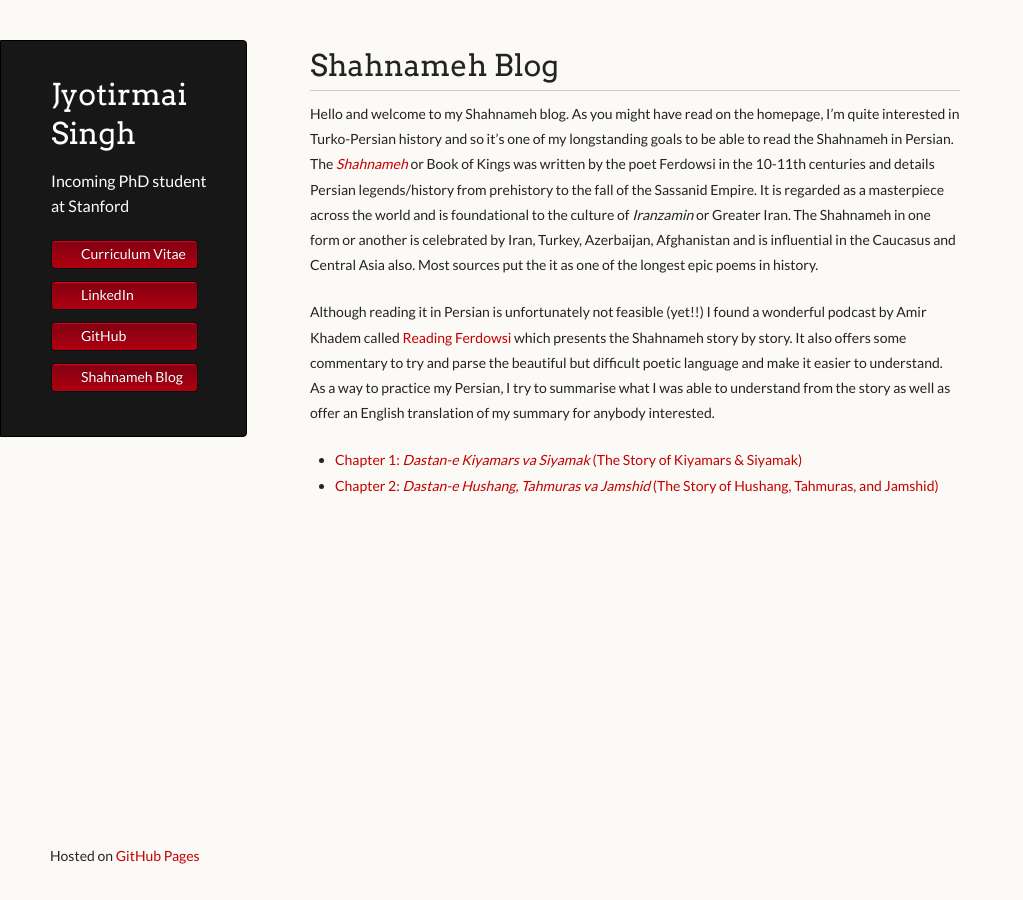
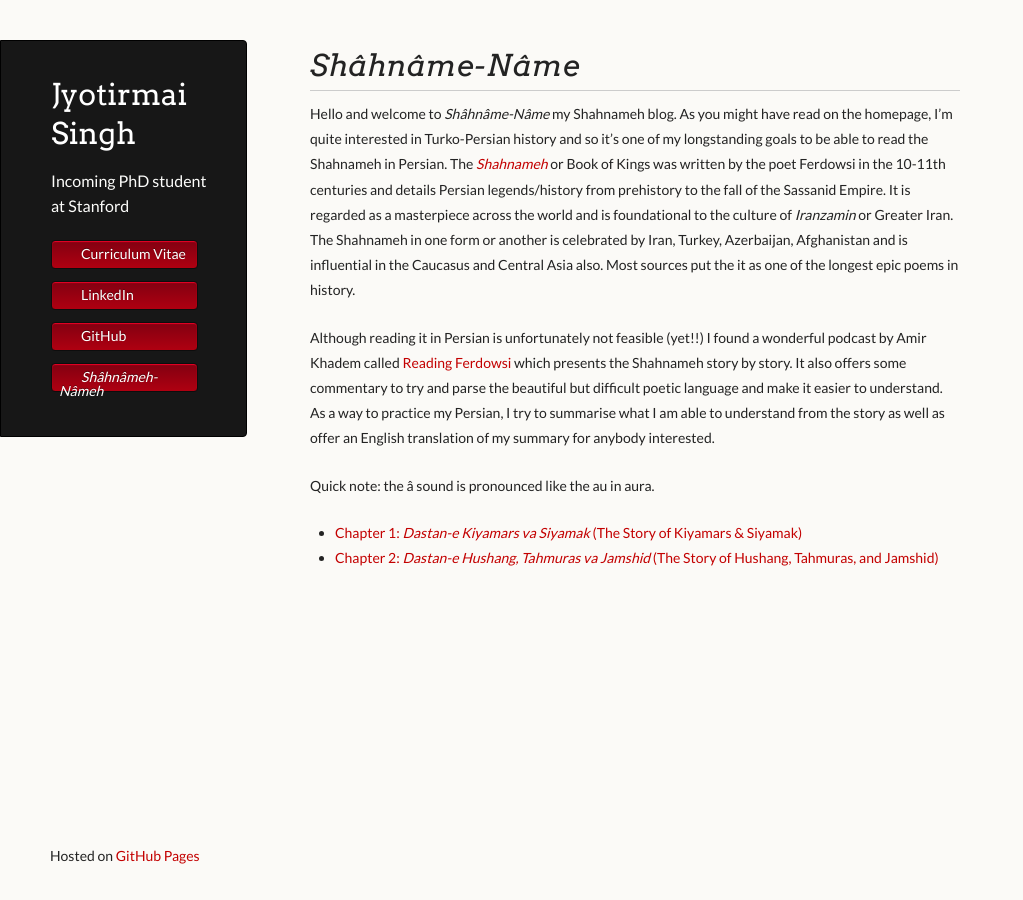
Before and after one commit to joe-singh/joe-singh.github.io, a Jekyll site: the page built from shahnameh_blog.md, in a window 1280 px wide. Shown: the whole page, without its empty margins (0-1023 px from the left). Built offline with Jekyll 4.4.1, drawn with Linux system fonts in a browser that asks for light colours; our own code applies the rules of GitHub Pages for plain Markdown files.

Commit message:
changed name

```diff
--- a/_layouts/default.html
+++ b/_layouts/default.html
@@ -27,7 +27,7 @@
           <li><a class="buttons" href="../Jyotirmai_Singh_CV.pdf">Curriculum Vitae</a></li>
           <li><a class="buttons" href="https://www.linkedin.com/in/jyotirmai-singh/">LinkedIn</a></li>
           <li><a class="buttons" href="{{ site.github.owner_url }}">GitHub</a></li>
-          <li><a class="buttons" href="../shahnameh_blog.html">Shahnameh Blog</a></li>
+          <li><a class="buttons" href="../shahnameh_blog.html"><em>Shâhnâmeh-Nâmeh</em></a></li>
           <!--<li><a class="buttons" href="../index.html">Home</a></li>-->
         </ul>
 
--- a/shahnameh_blog.md
+++ b/shahnameh_blog.md
@@ -1,6 +1,6 @@
-# Shahnameh Blog
+# *Shâhnâme-Nâme*
 
-Hello and welcome to my Shahnameh blog. As you might have read on the homepage, I'm quite interested in Turko-Persian history and so it's one of my longstanding goals
+Hello and welcome to *Shâhnâme-Nâme* my Shahnameh blog. As you might have read on the homepage, I'm quite interested in Turko-Persian history and so it's one of my longstanding goals
 to be able to read the Shahnameh in Persian. The [*Shahnameh*](https://en.wikipedia.org/wiki/Shahnameh) or Book of Kings was written by the poet Ferdowsi in the
 10-11th centuries and details Persian legends/history from prehistory to the fall of the Sassanid Empire. It is regarded as a masterpiece across the world and is foundational to the culture of *Iranzamin* or Greater Iran. The Shahnameh in one form or
 another is celebrated by Iran, Turkey, Azerbaijan, Afghanistan and is influential in the Caucasus and Central Asia also. Most sources put the it as one of the longest
@@ -8,7 +8,9 @@ epic poems in history.
 
 Although reading it in Persian is unfortunately not feasible (yet!!) I found a wonderful podcast by Amir Khadem called [Reading Ferdowsi](https://readingferdowsi.com/) which presents
 the Shahnameh story by story. It also offers some commentary to try and parse the beautiful but difficult poetic language and make it easier to understand. As a way to
-practice my Persian, I try to summarise what I was able to understand from the story as well as offer an English translation of my summary for anybody interested.
+practice my Persian, I try to summarise what I am able to understand from the story as well as offer an English translation of my summary for anybody interested.
+
+Quick note: the â sound is pronounced like the au in aura.
 
 * [Chapter 1: *Dastan-e Kiyamars va Siyamak* (The Story of Kiyamars & Siyamak)](./shahnameh/yekom.md)
 * [Chapter 2: *Dastan-e Hushang, Tahmuras va Jamshid* (The Story of Hushang, Tahmuras, and Jamshid)](./shahnameh/dovvom.md)
```
